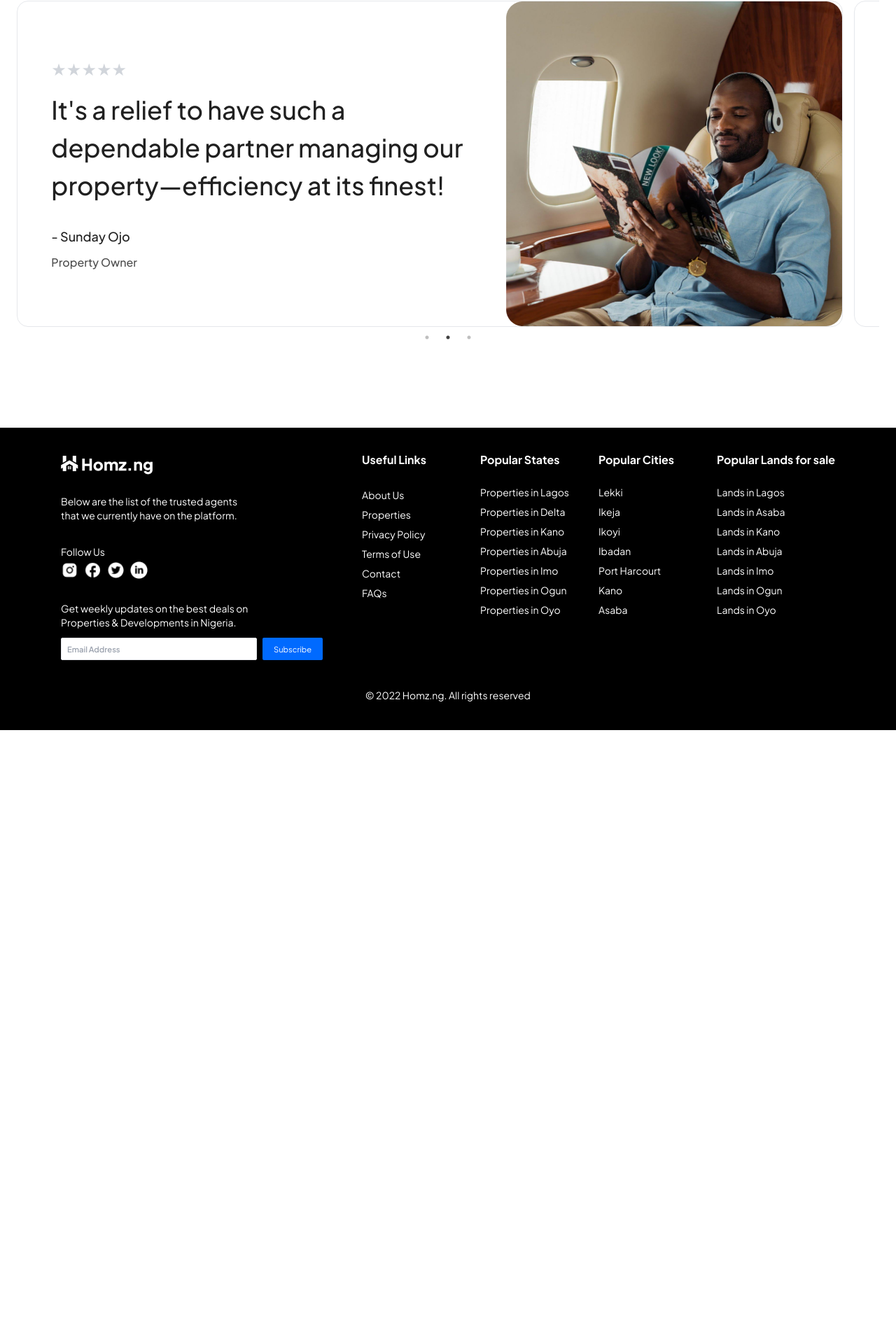
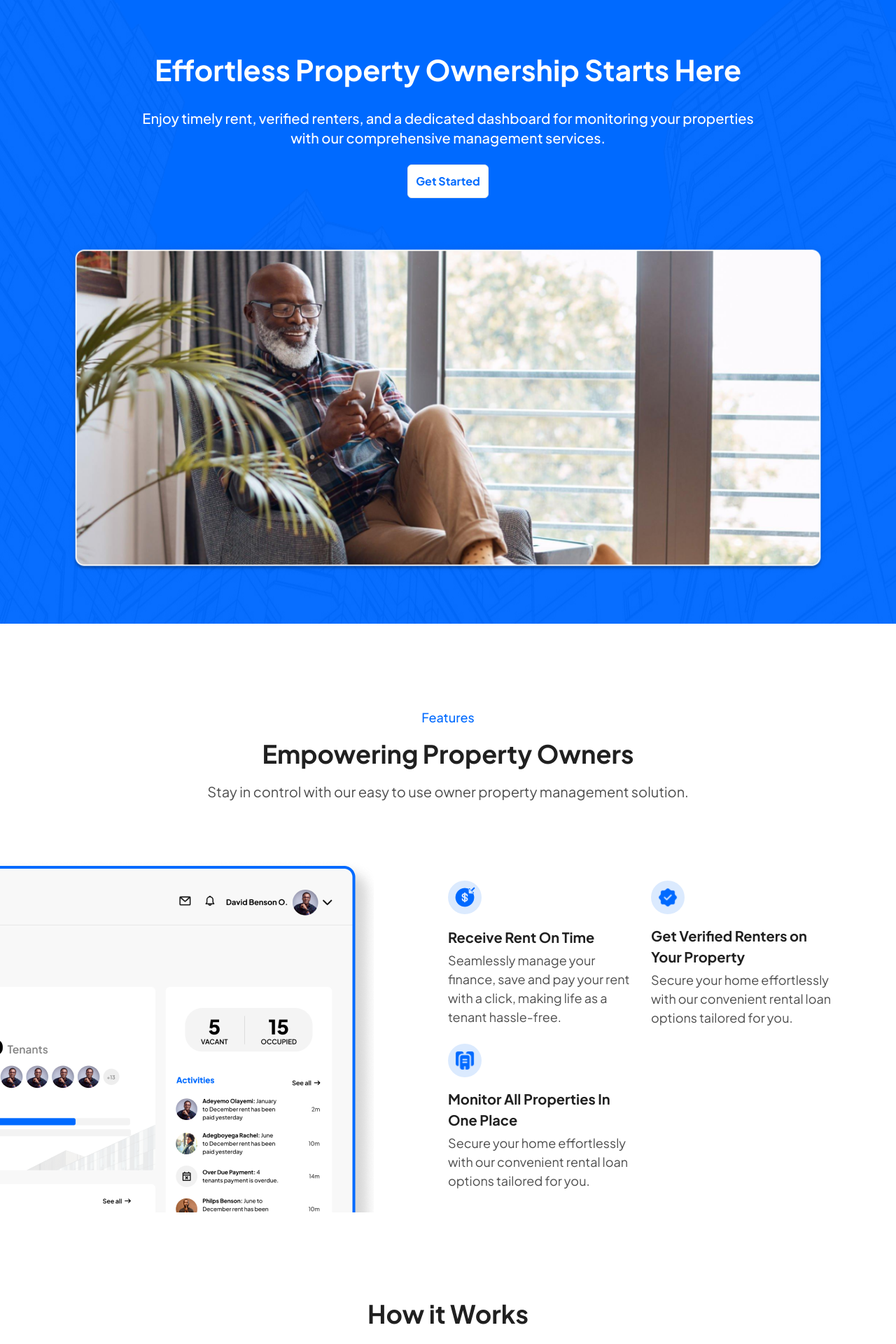
Before and after one commit to homzfront/homz, a Next.js app: page /landingPage-PropertyOwner in a window 1280 px wide. Shown: the part 155-2075 px from the top of the page at 70% size. Before the commit the page ends 1198 px from the top, so only its background shows below. Built offline with nearby package versions, Linux system fonts and the light colour scheme.

Commit message:
uncomment the owner page

```diff
--- a/src/app/landingPage-PropertyOwner/page.js
+++ b/src/app/landingPage-PropertyOwner/page.js
@@ -9,12 +9,12 @@ import FAQs from '@/components/landingPageProOwn/FAQs';
 const LandingPagePO = () => {
   return (
     <div className=''>
-        {/* <Hero/> */}
-        {/* <Features/> */}
-        {/* <HowItWorks/> */}
-        {/* <Contact/> */}
+        <Hero/>
+        <Features/>
+        <HowItWorks/>
+        <Contact/>
         <ContactCard/>
-        {/* <FAQs/> */}
+        <FAQs/>
     </div>
   )
 }
```
